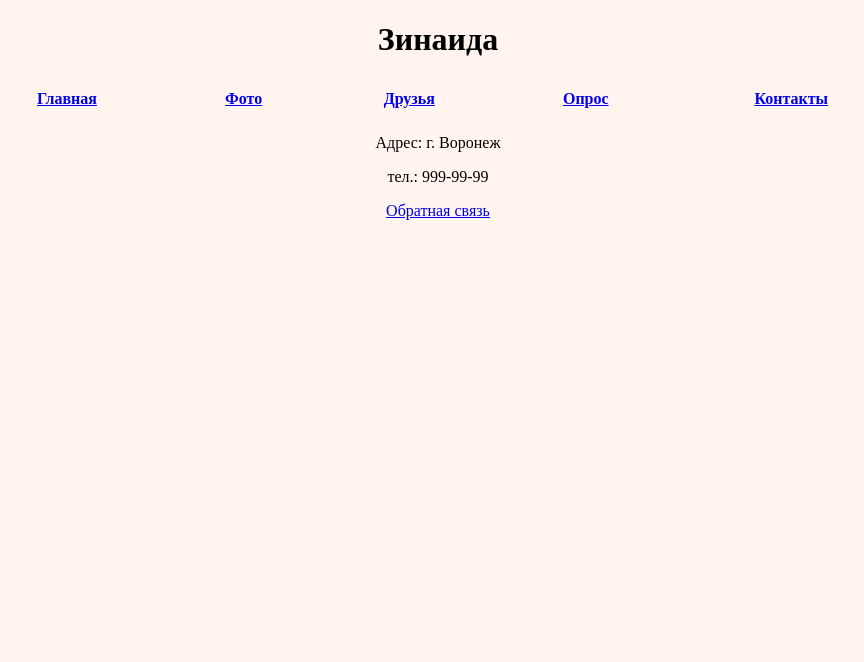
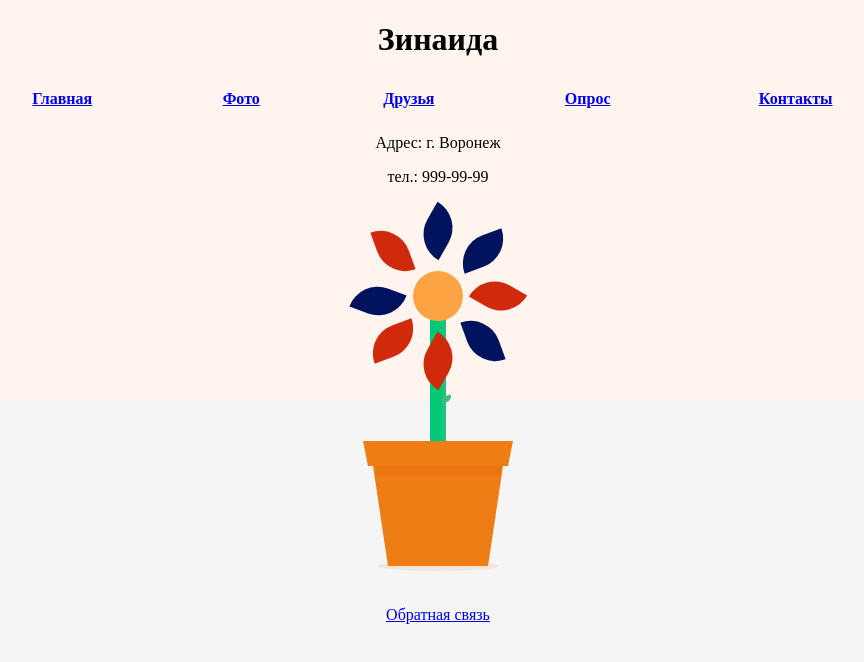
Before and after one commit to zyamochka/web-zina, a plain HTML site: page contacts.html in a window 1280 px wide. Shown: the whole page, without its empty margins (202-1066 px from the left). Drawn offline with Linux system fonts and the light colour scheme.

Commit message:
Add script and css files for Contacts page

```diff
--- a/contacts.html
+++ b/contacts.html
@@ -1,7 +1,8 @@
-<!DOCTYPE html PUBLIC "-//W3C//DTD XHTML 1.0 Transitional//EN" "http://www.w3.org/TR/xhtml1/DTD/xhtml1-transitional.dtd">
+<!DOCTYPE html>
 <html>
 
 <head>
+<link href="css_contacts.css" rel="stylesheet">
 <meta http-equiv="Content-Type" content="text/html; charset=UTF-8" />
 <title>My muse</title>
 
@@ -31,12 +32,31 @@
 <p align="center">
 тел.: 999-99-99
 </p>
+</div>
+
+   <div class="scene" align="center">
+            <div class="pot pot-bot">
+                <div class="shadow"></div>
+                <div class="pot pot-shadow"></div>
+                <div class="pot pot-top"></div>
+                <div class="plant">
+                    <div class="head">
+                        <ul>
+                            <li></li><li></li><li></li><li></li>
+                            <li></li><li></li><li></li><li></li>
+                        </ul>
+                    </div>
+                </div>
+            </div>
+        </div>
+
+<div>
 <p align="center">
 <a href="mailto:zyamochka@mail.ru?subject=Zina's feedback" title="Feedback">Обратная связь</a>
 </p>
 </div>
 
-
+<script src="script_contacts.js"> </script>
 </body>
 </head>
 </html>
--- /dev/null
+++ b/css_contacts.css
@@ -0,0 +1,274 @@
+html, body {
+  margin: 0;
+  padding: 0;
+}
+body::before {
+  top: 50%;
+  z-index: -1;
+  width: 100%;
+  height: 50%;
+  background-color: #f5f5f5;
+}
+::before, ::after {
+  position: absolute;
+  content: "";
+}
+.scene {
+  margin: 280px auto 40px auto;
+  width: 140px;
+}
+.pot {
+  position: relative;
+  background: #ee7d15;
+}
+.pot > div {
+  position: absolute;
+}
+.pot-bot {
+  width: 100px;
+  height: 100px;
+}
+.pot-bot::before {
+  top: 0;
+  left: -15px;
+  border-top: 100px solid #ee7d15;
+  border-right: 0 solid transparent;
+  border-left: 15px solid transparent;
+}
+.pot-bot::after {
+  top: 0;
+  right: -15px;
+  border-top: 100px solid #ee7d15;
+  border-right: 15px solid transparent;
+  border-left: 0 solid transparent;
+}
+.pot-top {
+  top: -25px;
+  left: 50%;
+  margin-left: -70px;
+  width: 140px;
+  height: 25px;
+}
+.pot-top::before {
+  top: 0;
+  left: -5px;
+  border-top: 25px solid #ee7d15;
+  border-right: 0 solid transparent;
+  border-left: 5px solid transparent;
+}
+.pot-top::after {
+  top: 0;
+  right: -5px;
+  border-top: 25px solid #ee7d15;
+  border-right: 5px solid transparent;
+  border-left: 0 solid transparent;
+}
+.pot-shadow {
+  top: 0;
+  left: 50%;
+  z-index: 3;
+  margin-left: -62.5px;
+  width: 125px;
+  height: 10px;
+  background: rgba(220, 84, 0, 0.2);
+}
+.shadow {
+  bottom: -5px;
+  left: 50%;
+  z-index: -1;
+  margin-left: -60px;
+  width: 120px;
+  height: 10px;
+  border-radius: 120px / 10px;
+  background: rgba(220, 84, 0, 0.1);
+}
+.plant {
+  bottom: 0;
+  left: 50%;
+  z-index: -1;
+  margin-left: -8px;
+  width: 16px;
+  height: 280px;
+  border-radius: 16px 16px 0 0;
+  background: #00c975;
+}
+.plant > div {
+  position: absolute;
+}
+.plant::before {
+  right: 0;
+  bottom: 0;
+  width: 4px;
+  height: 275px;
+  border-radius: 0 30px 0 0;
+  background: rgba(60, 188, 131, 0.5);
+}
+.plant::after {
+  top: 110px;
+  left: 10px;
+  width: 0;
+  height: 0;
+  border-radius: 100px 0 100px 0;
+  background: #3cbc83;
+  -webkit-transform: rotate(-20deg);
+      -ms-transform: rotate(-20deg);
+          transform: rotate(-20deg);
+}
+.head {
+  top: -15px;
+  left: 50%;
+  margin-left: -25px;
+  width: 50px;
+  height: 50px;
+  border-radius: 50px;
+  background: #fda342;
+}
+.face {
+  position: absolute;
+  top: 50%;
+  left: 50%;
+  margin-top: -10px;
+  margin-left: -10px;
+  width: 20px;
+  height: 20px;
+  border-radius: 25px;
+  background: #a3430c;
+}
+li {
+  position: absolute;
+  float: left;
+  width: 50px;
+  height: 30px;
+  border-radius: 100px 0 100px 0;
+  background: #facb3d;
+  list-style: none;
+}
+li:nth-child(1) {
+  top: 10px;
+  left: 60px;
+  -webkit-transform: rotate(30deg);
+      -ms-transform: rotate(30deg);
+          transform: rotate(30deg);
+}
+li:nth-child(2) {
+  top: 15px;
+  right: 60px;
+  -webkit-transform: rotate(20deg);
+      -ms-transform: rotate(20deg);
+          transform: rotate(20deg);
+}
+li:nth-child(3) {
+  top: 55px;
+  right: 45px;
+  -webkit-transform: rotate(-20deg);
+      -ms-transform: rotate(-20deg);
+          transform: rotate(-20deg);
+}
+li:nth-child(4) {
+  top: 55px;
+  left: 45px;
+  -webkit-transform: rotate(-110deg);
+      -ms-transform: rotate(-110deg);
+          transform: rotate(-110deg);
+}
+li:nth-child(5) {
+  top: 75px;
+  left: 00px;
+  -webkit-transform: rotate(-60deg);
+      -ms-transform: rotate(-60deg);
+          transform: rotate(-60deg);
+}
+li:nth-child(6) {
+  bottom: 55px;
+  left: 45px;
+  -webkit-transform: rotate(-20deg);
+      -ms-transform: rotate(-20deg);
+          transform: rotate(-20deg);
+}
+li:nth-child(7) {
+  right: 45px;
+  bottom: 55px;
+  -webkit-transform: rotate(-110deg);
+      -ms-transform: rotate(-110deg);
+          transform: rotate(-110deg);
+}
+li:nth-child(8) {
+  bottom: 75px;
+  left: 00px;
+  -webkit-transform: rotate(-60deg);
+      -ms-transform: rotate(-60deg);
+          transform: rotate(-60deg);
+}
+.plant, .plant::before {
+  -webkit-animation: grow 4s ease-out forwards;
+          animation: grow 4s ease-out forwards;
+}
+.head {
+  -webkit-transform: scale(0.4);
+      -ms-transform: scale(0.4);
+          transform: scale(0.4);
+  -webkit-animation: flower 3s 1s forwards ease-out;
+          animation: flower 3s 1s forwards ease-out;
+}
+.plant:after {
+  -webkit-animation: leaf 5s ease-out forwards;
+          animation: leaf 5s ease-out forwards;
+  -webkit-animation-delay: 4s;
+          animation-delay: 4s;
+}
+@-webkit-keyframes grow {
+  from {
+    height: 50px;
+  }
+  to {
+    height: 280px;
+  }
+}
+@keyframes grow {
+  from {
+    height: 50px;
+  }
+  to {
+    height: 280px;
+  }
+}
+@-webkit-keyframes flower {
+  from {
+    -webkit-transform: scale(0.4);
+            transform: scale(0.4);
+  }
+  to {
+    -webkit-transform: scale(1);
+            transform: scale(1);
+  }
+}
+@keyframes flower {
+  from {
+    -webkit-transform: scale(0.4);
+            transform: scale(0.4);
+  }
+  to {
+    -webkit-transform: scale(1);
+            transform: scale(1);
+  }
+}
+@-webkit-keyframes leaf {
+  from {
+    width: 0;
+    height: 0;
+  }
+  to {
+    width: 40px;
+    height: 20px;
+  }
+}
+@keyframes leaf {
+  from {
+    width: 0;
+    height: 0;
+  }
+  to {
+    width: 40px;
+    height: 20px;
+  }
+}
--- /dev/null
+++ b/script_contacts.js
@@ -0,0 +1,23 @@
+function getRandomColor() {
+  return 'rgb(' + (Math.floor(Math.random() * 256)) +
+    ',' +
+    (Math.floor(Math.random() * 256)) +
+    ',' +
+    (Math.floor(Math.random() * 256)) + ')';
+};
+
+function setColor(collection, color) {
+  [].forEach.call(collection, function(el) {
+    el.style.backgroundColor = color;
+  });
+};
+
+document.addEventListener('DOMContentLoaded', function() {
+  var leafsOdd = document.querySelectorAll('.head li:nth-child(odd)');
+  var leafsEven = document.querySelectorAll('.head li:nth-child(even)');
+
+  setInterval(function() {
+    setColor(leafsOdd, getRandomColor());
+    setColor(leafsEven, getRandomColor());
+  }, 1000);
+});
```
Also changed, not shown: friends.html (+9 -9 lines), index.html (+4 -4 lines), photos.html (+12 -12 lines), quiz.html (+3 -3 lines), glaz.gif (added).
